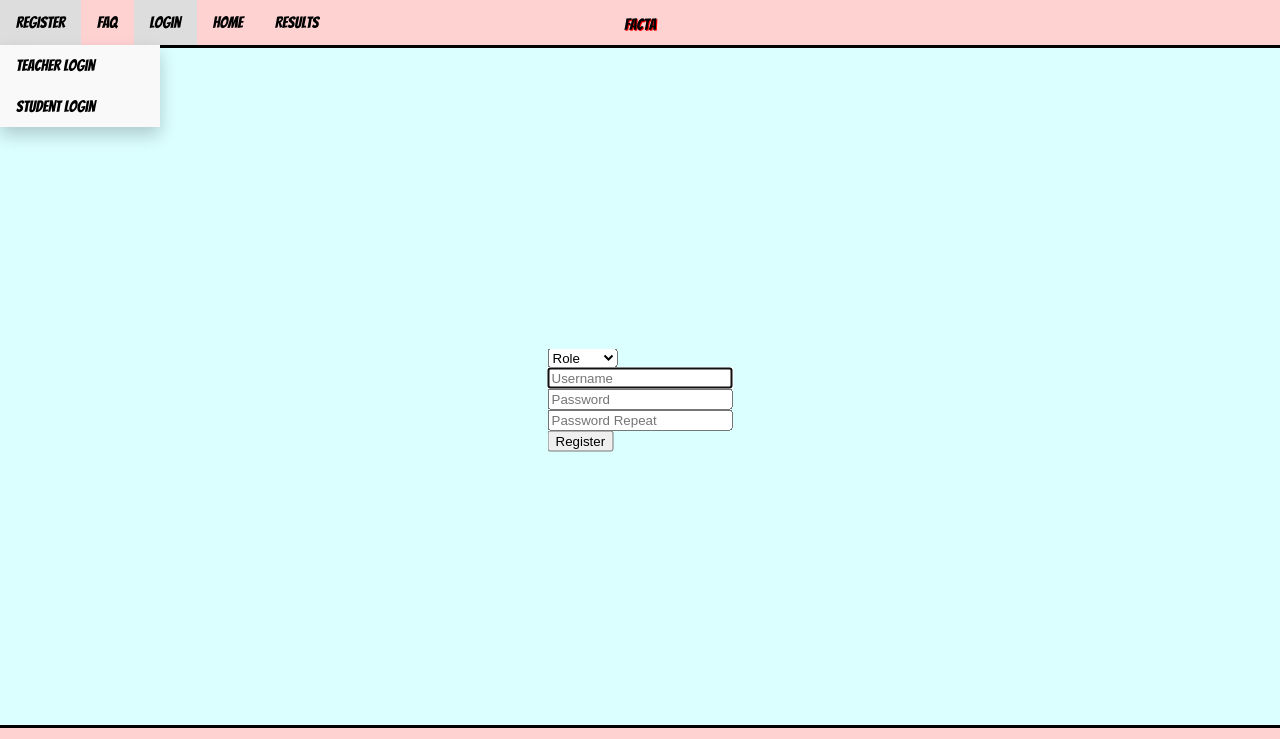
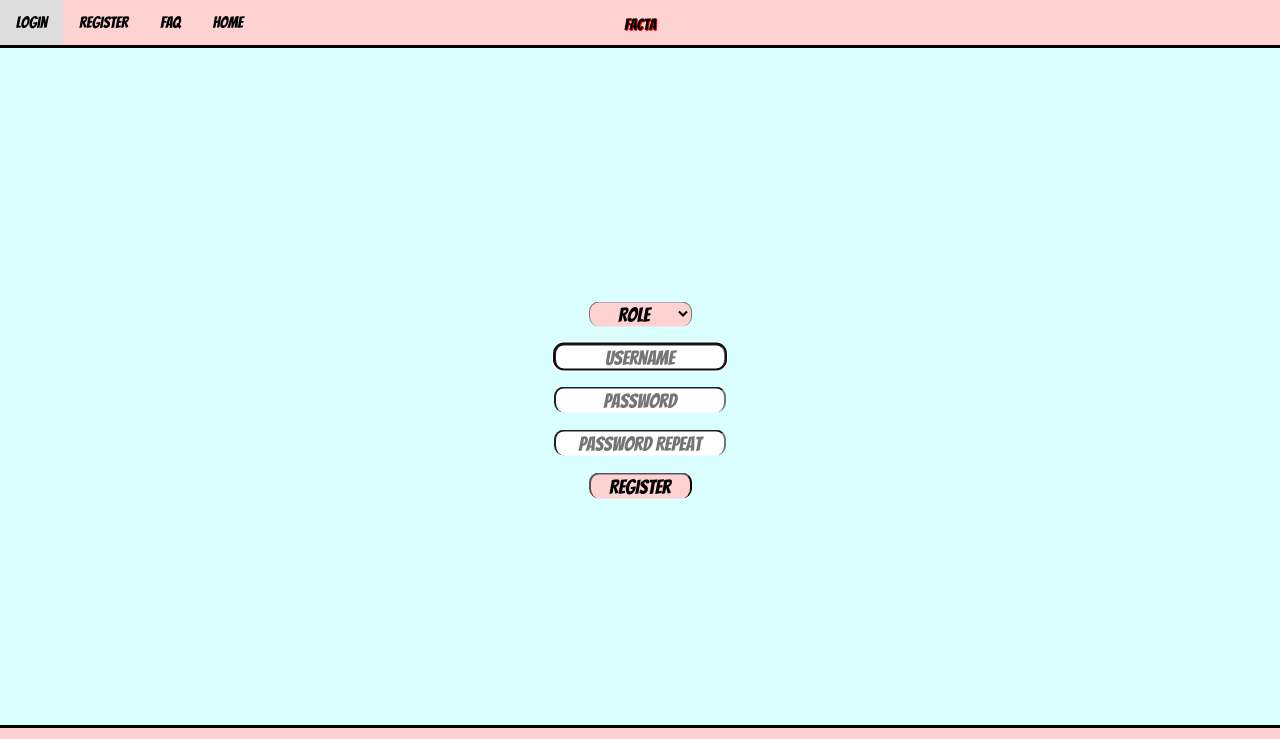
Before and after one commit to insideranionic/WebIK, a Flask app: page /register in a window 1280 px wide. Shown: the top 739 px of the page. Run offline with Flask 2, Linux system fonts and the light colour scheme; some libraries are stand-ins or nearby versions.

Commit message:
dropdown when selecting login removed, also added styles to register and login

```diff
--- a/application.py
+++ b/application.py
@@ -335,11 +335,9 @@ def quiz():
     quiz_answers = quiz_answers.replace("]","");
     quiz_answers = quiz_answers.replace("'","");
     quiz_answers = quiz_answers.replace(" ","");
-    print(quiz_answers)
     quiz_answer_list = convert(quiz_answers)
 
     # make the questions into a csv type output and convert it into a list
-    print(quiz_questions)
     question_list = convert_question(quiz_questions)
 
 
@@ -374,12 +372,8 @@ def quiz():
     for questions in question_list:
         question_answer_dict[questions] = correct_answers[0]
 
-    print(all_answer_sheets)
-    print(question_answer_dict)
-
     if request.method == "GET":
         session["result"] = 0
-        print(session["result"])
         answer_list = all_answer_sheets[0]
         question = question_list[0]
         return render_template("quiz.html", question = question , answers = answer_list)
@@ -388,12 +382,11 @@ def quiz():
         question = request.form.get("question_hidden")
         # -1 to retrieve index of next question
         new_question = int(question_value_dict[question]) + 1
-        print(len(question_value_dict))
-        print(new_question)
+
         if new_question == len(question_value_dict) - 1:
             teacher_name = db.execute("SELECT naam_teach FROM teach_lijst WHERE quiz_id=:quiz_id", quiz_id = quiz_id)
             teacher_name= teacher_name[0]["naam_teach"]
-            print(teacher_name)
+
             quiz_name = db.execute("SELECT naam_quiz FROM teach_lijst WHERE quiz_id=:quiz_id", quiz_id = quiz_id)
             quiz_name= quiz_name[0]["naam_quiz"]
 
@@ -410,7 +403,6 @@ def quiz():
 
         else:
             question = question_list[new_question]
-            print(all_answer_sheets)
             answer_list =  all_answer_sheets[new_question]
             answer_list = random.sample(answer_list, len(answer_list))
 
--- a/static/style_home.css
+++ b/static/style_home.css
@@ -303,3 +303,41 @@ footer {
   margin-right: auto;
   color:#FFD2D2;
 }
+
+.accountfield button {
+  border-bottom-style: none;
+  display: block;
+  margin: 0 auto;
+  text-align: center;
+  width: 50%;
+  background: #FFD2D2;
+  font-family: 'Bangers';
+  font-size: 20px;
+  border-radius: 10px;
+
+}
+
+.accountfield input {
+  border-bottom-style: none;
+  display: block;
+  margin: 0 auto;
+  text-align: center;
+  width: 80%;
+  background: white;
+  font-family: 'Bangers';
+  font-size: 20px;
+  border-radius: 10px;
+}
+
+.accountfield select{
+  border-bottom-style: none;
+  display: block;
+  margin: 0 auto;
+  text-align: center;
+  width: 50%;
+  background: #FFD2D2;
+  font-family: 'Bangers';
+  font-size: 20px;
+  border-radius: 10px;
+
+}
--- a/templates/layout.html
+++ b/templates/layout.html
@@ -22,22 +22,18 @@
                     <a href="student_index">Home</a>
                     <a href="result">Results</a>
                     <a href="search">Search</a>
+                    <a href="result">Results</a>
                 </div>
             </div>
             <a class = "logo" href="homepage">Facta</a>
         {% else %}
             <div class="navbar">
                 <div class="dropdown">
-                    <button class="dropbtn">Login</button>
-                    <div class="dropdown-content">
-                        <a class = "teacher" href="login?option=teacher">Teacher Login</a>
-                        <a class = "student" href="login?option=student">Student Login</a>
-                    </div>
+                <a href="login">Login</a>
                 <a href="register">Register</a>
                 <a href = "FAQ">FAQ</a>
                 <div class="right">
                     <a href="homepage">Home</a>
-                    <a href="result">Results</a>
 
                 </div>
             </div>
--- a/templates/login.html
+++ b/templates/login.html
@@ -6,6 +6,7 @@
 
 {% block main %}
     <div class = "rounded">
+        <div class="accountfield">
     <form class = "login" action="/login" method="post">
         <div class="form-group">
             <select class="form-control" name="role">
@@ -14,13 +15,18 @@
                         <option id = "selectRole" value="student">Student</option>
             </select>
         </div>
+        <br>
         <div class="form">
             <input name="username" placeholder="Username" type="text">
         </div>
+        <br>
         <div class="form">
             <input name="password" placeholder="Password" type="password">
         </div>
+        <br>
+
         <button class="button_login">Log In</button>
+        </div>
     </form>
     </div>
 </div>
--- a/templates/register.html
+++ b/templates/register.html
@@ -6,6 +6,7 @@
 
 {% block main %}
     <h1>{{ error_message }}</h1>
+    <div class='accountfield'>
     <form action="/register" method="post" onsubmit="function(event){ event.preventDefault();}">
         <div class="form-group">
             <select class="form-control" name="role">
@@ -14,15 +15,20 @@
                         <option value="student">Student</option>
             </select>
         </div>
+        <br>
         <div class="form-group">
             <input autocomplete="off" autofocus class="form-control" name="username" placeholder="Username" type="text">
         </div>
+        <br>
         <div class="form-group">
             <input class="form-control" name="password" placeholder="Password" type="password">
         </div>
+        <br>
         <div class="form-group">
             <input class="form-control" name="confirmation" placeholder="Password Repeat" type="password">
         </div>
+        <br>
         <button class="btn btn-primary" type="submit">Register</button>
     </form>
+    </div>
 {% endblock %}
```
Also changed, not shown: database.db.
